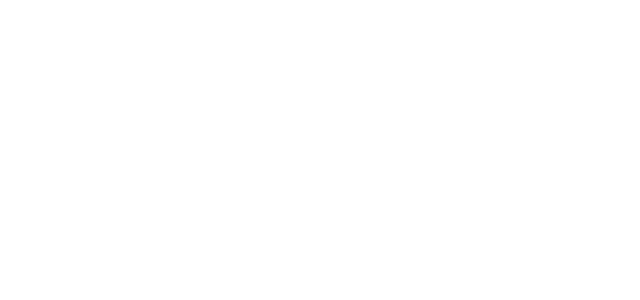
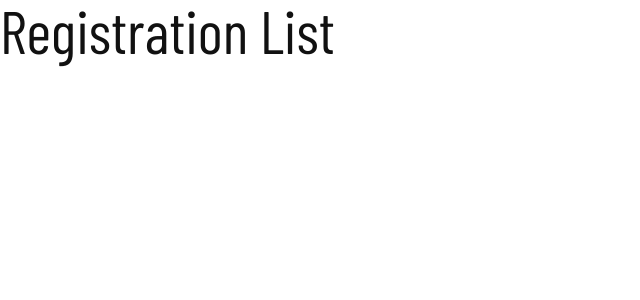
Before and after one commit to mhmddefrizal/Digi-Mount-Rajabasa, a Next.js app in the folder cms/: page /registrations in a window 1280 px wide. Shown: the top 300 px of the page, without its empty margins (0-640 px from the left). Built offline with nearby package versions, Linux system fonts and the light colour scheme.

Commit message:
bagian utama untuk menampilkan daftar pendaftaran

```diff
--- a/cms/src/app/(dashboard)/registrations/page.tsx
+++ b/cms/src/app/(dashboard)/registrations/page.tsx
@@ -2,8 +2,14 @@
 // halaman untuk menampilkan daftar pendaftaran
 export default function RegistrationPage() {
     return (
-        <div className="space-y-5">
-
-        </div>
+        // bagian utama untuk menampilkan daftar pendaftaran
+        <main className="space-y-6">
+            {/* bagian untuk menampilkan header */}
+            <header>
+                <h1 className="font-display text-6xl leading-none">
+                    Registration List
+                </h1>
+            </header>
+        </main>
     );
 }
```
